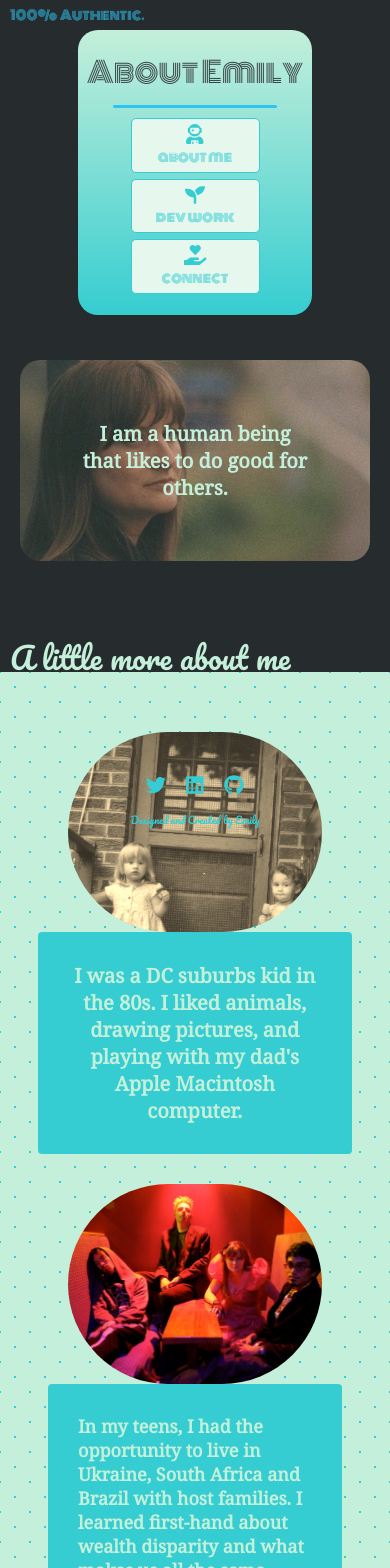
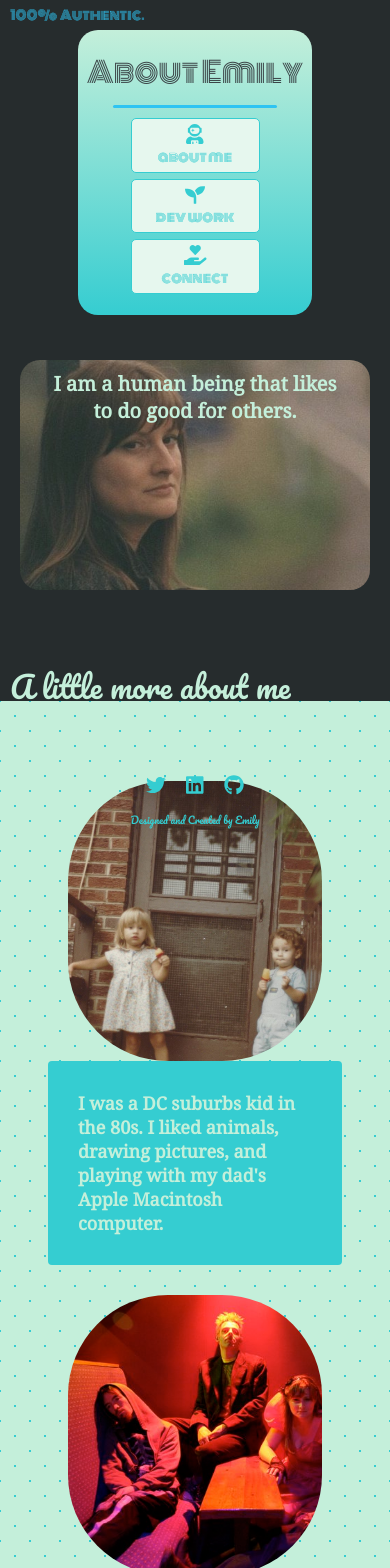
Before and after one commit to emilyjennings/emily-portfolio, a React (Create React App) app: page /about in a window 390 px wide. Shown: the top 1568 px of the page. Built offline with nearby package versions, Linux system fonts and the light colour scheme; a web font is replaced by a local one.

Commit message:
more mobile styling

```diff
--- a/src/App.css
+++ b/src/App.css
@@ -465,25 +465,22 @@ i {
 }
 
 
-/* Aboutpage */
+/* Aboutpage and skills page */
 
-.story, .skills {
+.story {
   display: block;
   text-align: center;
   z-index: 1;
   margin: 300px 20%;
   border-radius: 20px;
-  padding: 60px;
+  padding: 30px;
   font-family: 'Noto Serif', serif;
   font-size: 30px;
   font-weight: bold;
   color: #C4EFDA;
-}
-
-.story {
   background-image: url("../src/components/img/bus.jpg");
-  background-position: 0% 20%;
   background-size: cover;
+  height: 220px
 }
 
 .timeline, .bottom {
@@ -500,37 +497,6 @@ i {
   margin-bottom: 90px;
   padding-top: 50px;
   padding-bottom: 50px
-}
-
-.dcpic {
-  background-image: url("../src/components/img/childhood2.jpg");
-  background-position: 0% 10%;
-  background-size: cover;
-  height: 200px;
-  width: 40%;
-  margin: 10px auto 0 auto;
-  -webkit-filter: sepia(1);
-  filter: sepia(1);
-  border-radius: 100px;
-}
-
-.beginning, .end {
-  border-radius: 4px;
-  width: 30%;
-  margin: auto;
-  display: block;
-  font-size: 20px;
-  padding: 30px;
-  font-family: 'Noto Serif', serif;
-  font-weight: bold;
-  clear:both;
-  background-color: #35CDD1;
-  color: #C4EFDA;
-  text-align: center;
-}
-
-.end {
-  margin-bottom: 20px
 }
 
 .row {
@@ -557,12 +523,15 @@ i {
   background-size: cover;
   width: 200px;
   margin: 0 auto;
-  height: 200px;
+  height: 280px;
   border-radius: 100px;
   margin-top: 30px;
   background-position: center top;
   width: 65%;
+}
 
+#dcpic {
+  background-image: url("../src/components/img/childhood2.jpg");
 }
 
 #abroad {
@@ -589,15 +558,8 @@ i {
   background-image: url("../src/components/img/dc.jpg");
 }
 
-.coding {
+#coding {
   background-image: url("../src/components/img/code.png");
-  background-position: 0% 10%;
-  background-size: cover;
-  height: 200px;
-  width: 40%;
-  margin: 10px auto 0 auto;
-  border-radius: 100px;
-  margin-top: 40px
 }
 
 .why {
@@ -1094,6 +1056,8 @@ form {
   .story {
     font-size: 20px;
     margin: 0 20px 70px 20px;
+    height: 190px;
+    padding-top: 10px
   }
 
   .aboutpage {
@@ -1188,4 +1152,8 @@ form {
   .tile {
     height: 500px
   }
+
+  .story {
+    height: 400px
+  }
 }
--- a/src/components/About.js
+++ b/src/components/About.js
@@ -18,8 +18,9 @@ export default class About extends Component {
 //cool scroll effect for the images
   parallaxBackground = () => {
     $(window).scroll(function(){
-      $(".story, .dcpic, .event-image").css("background-position", "0% "  + (($(window).scrollTop() / 20) + 20) + "%");
-      $("#abroad, #college, #teaching, #jeju, #philly, #dc").css("background-position", "0% "  + (($(window).scrollTop() / 20)) + "%");
+      $(".story, #dcpic, #coding").css("background-position", "0% "  + (($(window).scrollTop() / 20) + 20) + "%");
+      $("#abroad, #college, #teaching").css("background-position", "0% "  + (($(window).scrollTop() / 20)) + "%");
+      $("#dc, #jeju, #philly").css("background-position", "0% "  + (($(window).scrollTop() / 60)) + "%");
     });
   }
 
@@ -71,8 +72,10 @@ export default class About extends Component {
         <div className="timeline">
 
           <Zoom>
-            <div className="dcpic"></div>
-            <div className="beginning">I was a DC suburbs kid in the 80s. I liked animals, drawing pictures, and playing with my dad's Apple Macintosh computer.</div>
+            <div className="row">
+              <div className="event-image" id="dcpic"></div>
+              <div className="event">I was a DC suburbs kid in the 80s. I liked animals, drawing pictures, and playing with my dad's Apple Macintosh computer.</div>
+            </div>
           </Zoom>
 
           <Zoom>
@@ -118,8 +121,10 @@ export default class About extends Component {
           </Zoom>
 
           <Zoom>
-            <div className="coding"></div>
-            <div className="end">And here we are in 2019: I made this website from scratch. I am a Ruby on Rails and React programmer. Never been happier.</div>
+            <div className="row">
+              <div className="event-image" id="coding"></div>
+              <div className="event">And here we are in 2019: I made this website from scratch. I am a Ruby on Rails and React programmer. Never been happier.</div>
+            </div>
           </Zoom>
 
         </div>
```
